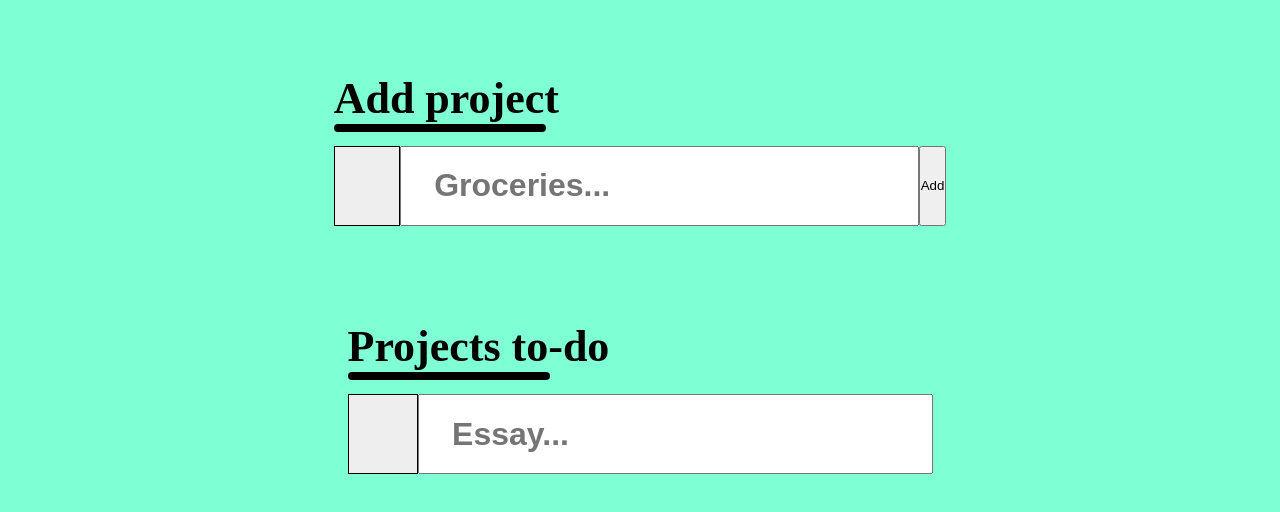
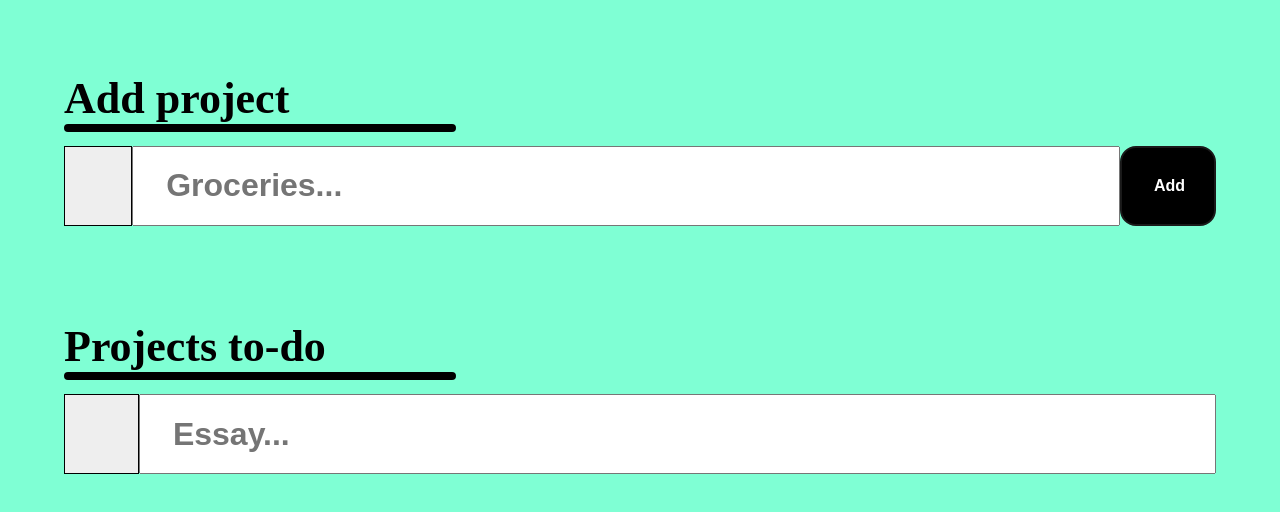
Before and after one commit to Jmalik9421/odin-project_to-do, a website built with webpack: page src/index.html in a window 1280 px wide. Shown: the part 214-726 px from the top of the page. Built offline with nearby package versions, Linux system fonts and the light colour scheme.

Commit message:
add-project btn styled

```diff
--- a/src/view-components/add-project/add-project.css
+++ b/src/view-components/add-project/add-project.css
@@ -1,6 +1,7 @@
 .add-project-container {
     display: flex;
     flex-direction: column;
+    width: 100%;
 }
 
 .add-project-header {
@@ -37,6 +38,35 @@
     font-size: 2em;
     font-weight: bolder;
     padding: 0 1em;
+}
+
+.add-project-btn {
+    background-color: #000000;
+    border: 2px solid #1A1A1A;
+    border-radius: 1em;
+    color: #FFFFFF;
+    cursor: pointer;
+    font-size: 1em;
+    font-weight: bolder;
+    padding: 0 2em;
+    text-align: center;
+    transition: all 300ms cubic-bezier(.23, 1, 0.32, 1);
+    width: 6em;
+    height: 5em;
+}
+
+.add-project-btn:disabled {
+    pointer-events: none;
+}
+
+.add-project-btn:hover {
+    box-shadow: rgba(0, 0, 0, 0.25) 0 8px 15px;
+    transform: translateY(-2px);
+}
+
+.add-project-btn:active {
+    box-shadow: none;
+    transform: translateY(0);
 }
 
 .checkbox-container {
--- a/src/view-components/add-project/add-project.js
+++ b/src/view-components/add-project/add-project.js
@@ -50,7 +50,7 @@ export default class AddProject {
         this.fieldContainer.appendChild(this.textInput);
     };
     loadSubmitBtn() {
-        this.submitBtn.classList.add('submit-btn');
+        this.submitBtn.classList.add('add-project-btn');
         this.submitBtn.textContent = 'Add';
         this.fieldContainer.appendChild(this.submitBtn);
     };
--- a/src/view-components/list-of-to-do-projects/list-of-to-do-projects.css
+++ b/src/view-components/list-of-to-do-projects/list-of-to-do-projects.css
@@ -1,6 +1,7 @@
 .list-of-to-do-projects-container {
     display: flex;
     flex-direction: column;
+    width: 100%;
 }
 
 .list-of-to-do-projects-header {
```
Also changed, not shown: dist/main.bundle.js, 1 other file.
